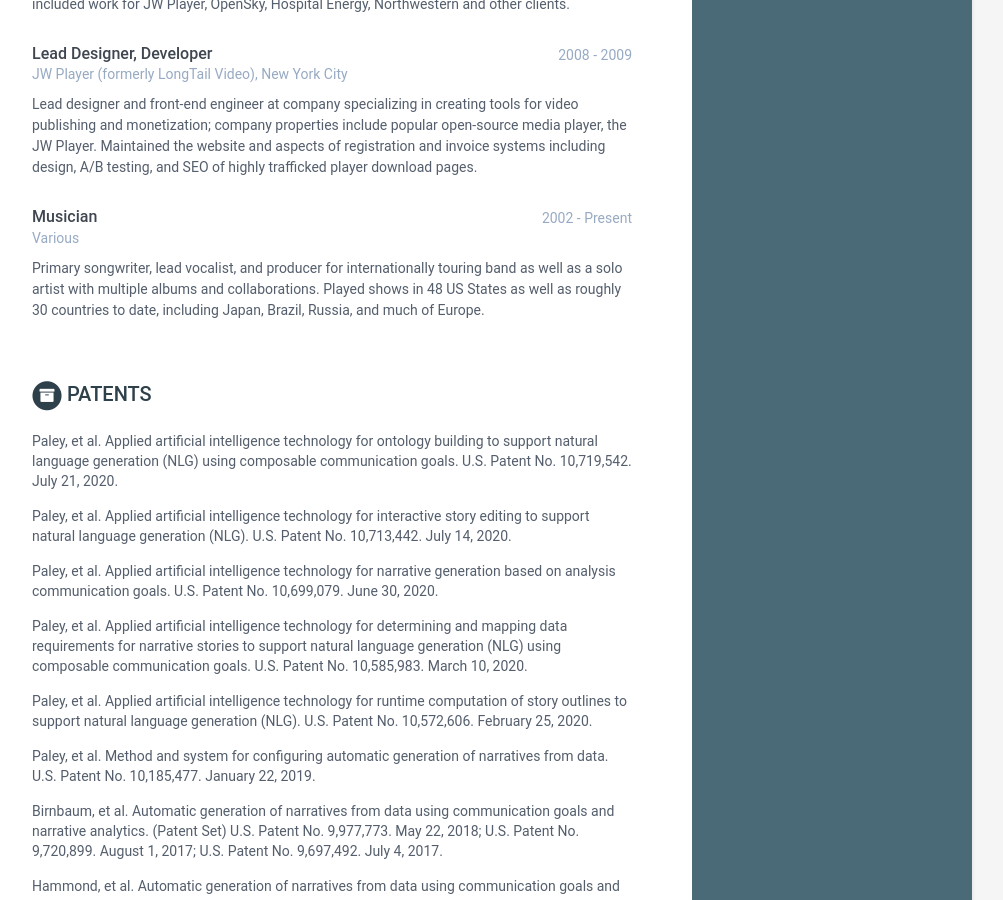
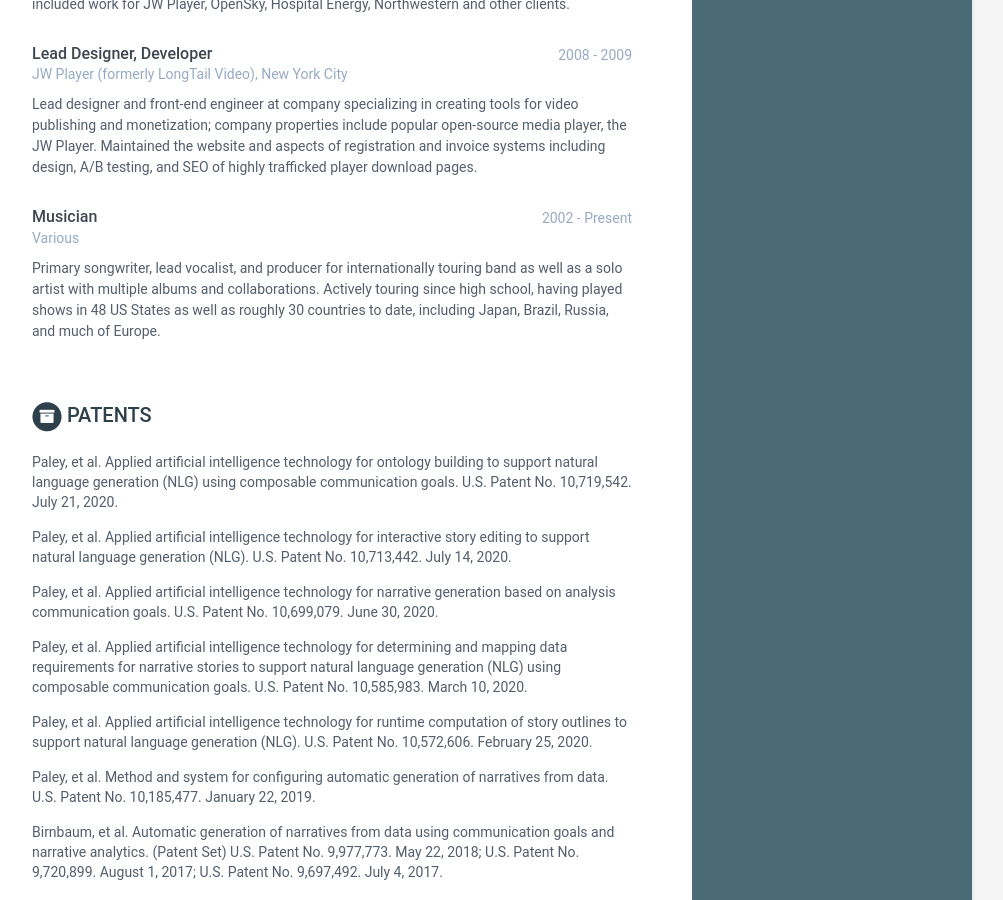
Before and after one commit to andrewpaley/andrewpaley.github.io, a Jekyll site: the page built from index.html, in a window 1280 px wide and 900 px high, scrolled down 2206 px. Shown: the whole window, without its empty margins (168-1171 px from the left). Built offline with Jekyll 4.4.1, drawn with Linux system fonts in a browser that asks for light colours.

```diff
--- a/_data/data.yml
+++ b/_data/data.yml
@@ -103,7 +103,7 @@
       time: 2002 - Present
       company: Various
       details: |
-        Primary songwriter, lead vocalist, and producer for internationally touring band as well as a solo artist with multiple albums and collaborations. Played shows in 48 US States as well as roughly 30 countries to date, including Japan, Brazil, Russia, and much of Europe.
+        Primary songwriter, lead vocalist, and producer for internationally touring band as well as a solo artist with multiple albums and collaborations. Actively touring since high school, having played shows in 48 US States as well as roughly 30 countries to date, including Japan, Brazil, Russia, and much of Europe.
 
 patents:
     title: Patents
```
